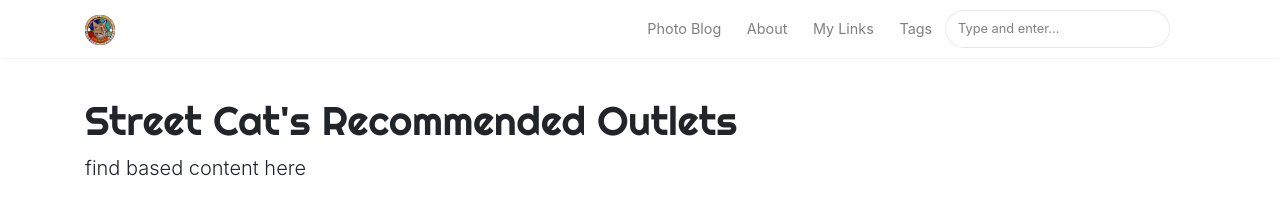
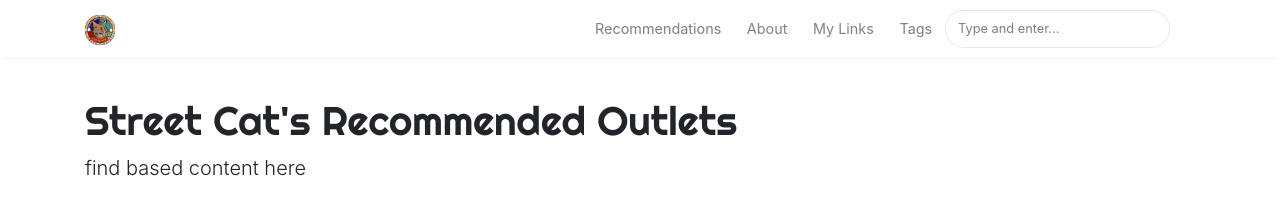
Before and after one commit to StreetCatLove/recs, a Jekyll site: the page built from _pages/about.md, in a window 1280 px wide. Shown: the top 213 px of the page. Built offline with Jekyll 4.4.1, drawn with Linux system fonts in a browser that asks for light colours; nearby versions of some CDN libraries.

Commit message:
Update default.html

```diff
--- a/_layouts/default.html
+++ b/_layouts/default.html
@@ -68,7 +68,7 @@
                 {% else %}
                 <li class="nav-item">
                 {% endif %}
-                <a class="nav-link" href="{{ site.baseurl }}/index.html">Photo Blog</a>
+                <a class="nav-link" href="{{ site.baseurl }}/index.html">Recommendations</a>
                 </li>
 
                 <li class="nav-item">
```
